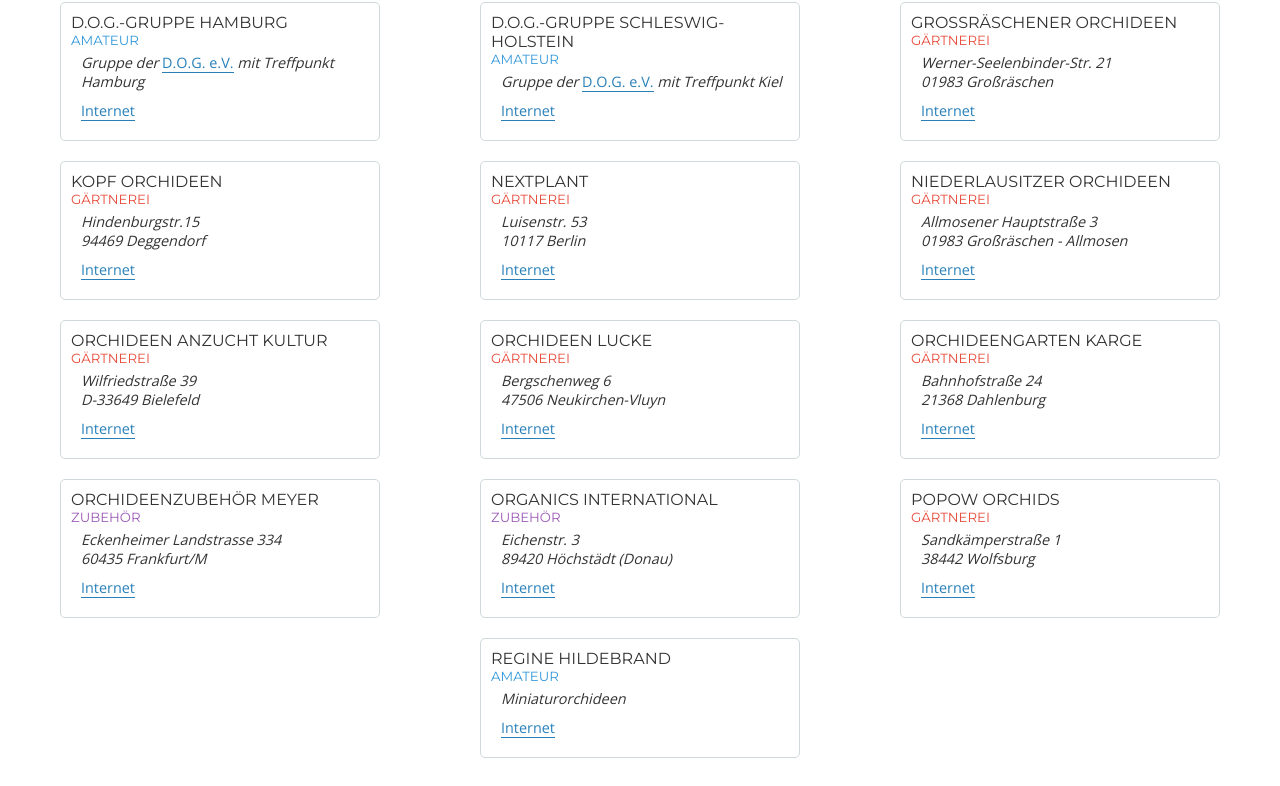
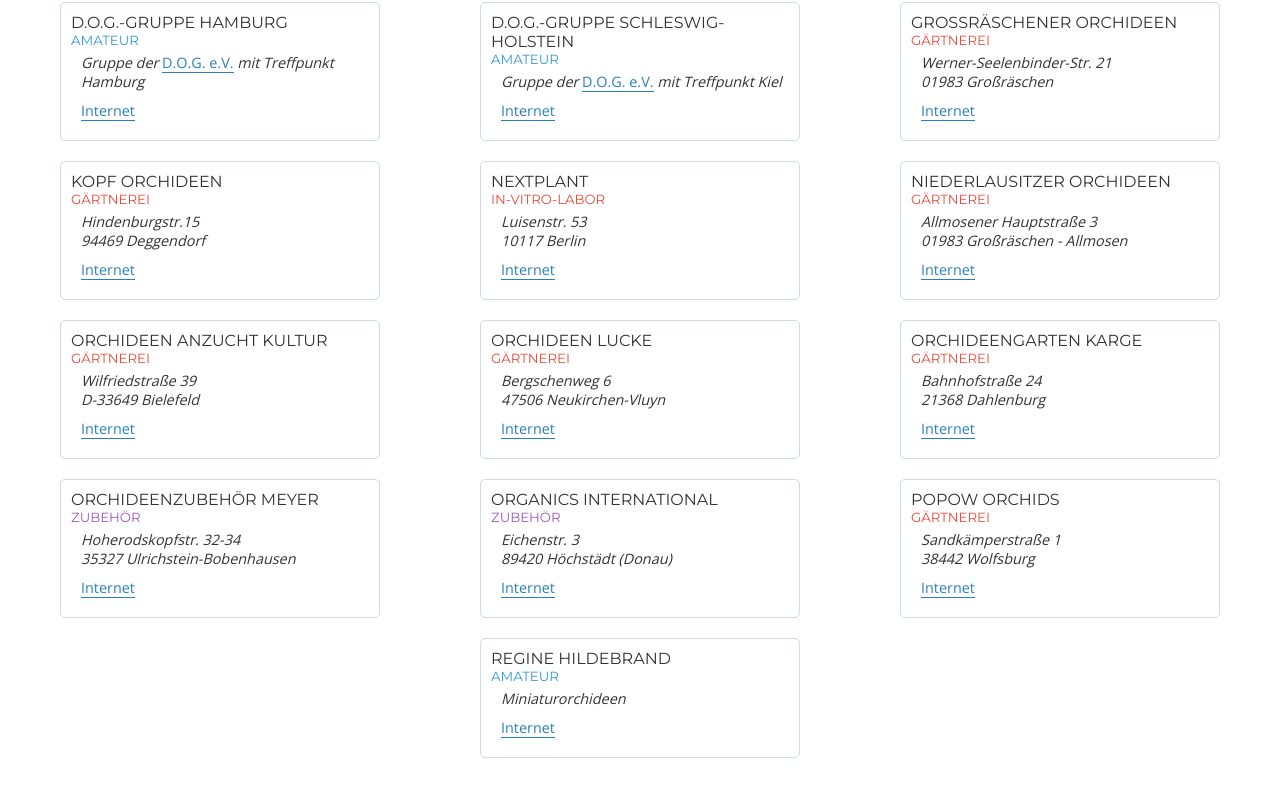
Before and after one commit to dbohn/ausstellung2016, a website: page aussteller.html in a window 1280 px wide. Shown: the part 1117-1903 px from the top of the page. Drawn offline with nearby package versions, Linux system fonts and the light colour scheme.

Commit message:
Fixed wrong address of exhibitor

```diff
--- a/aussteller.html
+++ b/aussteller.html
@@ -93,7 +93,7 @@
                  </li>
                  <li>
                      <h4>Nextplant</h4>
-                     <h5 class="gardener">Gärtnerei</h5>
+                     <h5 class="gardener">In-Vitro-Labor</h5>
                      <p>Luisenstr. 53<br>10117 Berlin</p>
                      <p><a href="http://www.nextplant.de/">Internet</a></p>
                  </li>
@@ -124,7 +124,7 @@
                  <li>
                      <h4>Orchideenzubehör Meyer</h4>
                      <h5 class="tools">Zubehör</h5>
-                     <p>Eckenheimer Landstrasse 334<br>60435 Frankfurt/M</p>
+                     <p>Hoherodskopfstr. 32-34<br>35327 Ulrichstein-Bobenhausen</p>
                      <p><a href="http://www.orchideecomeback.de/">Internet</a></p>
                  </li>
                  <li>
```
